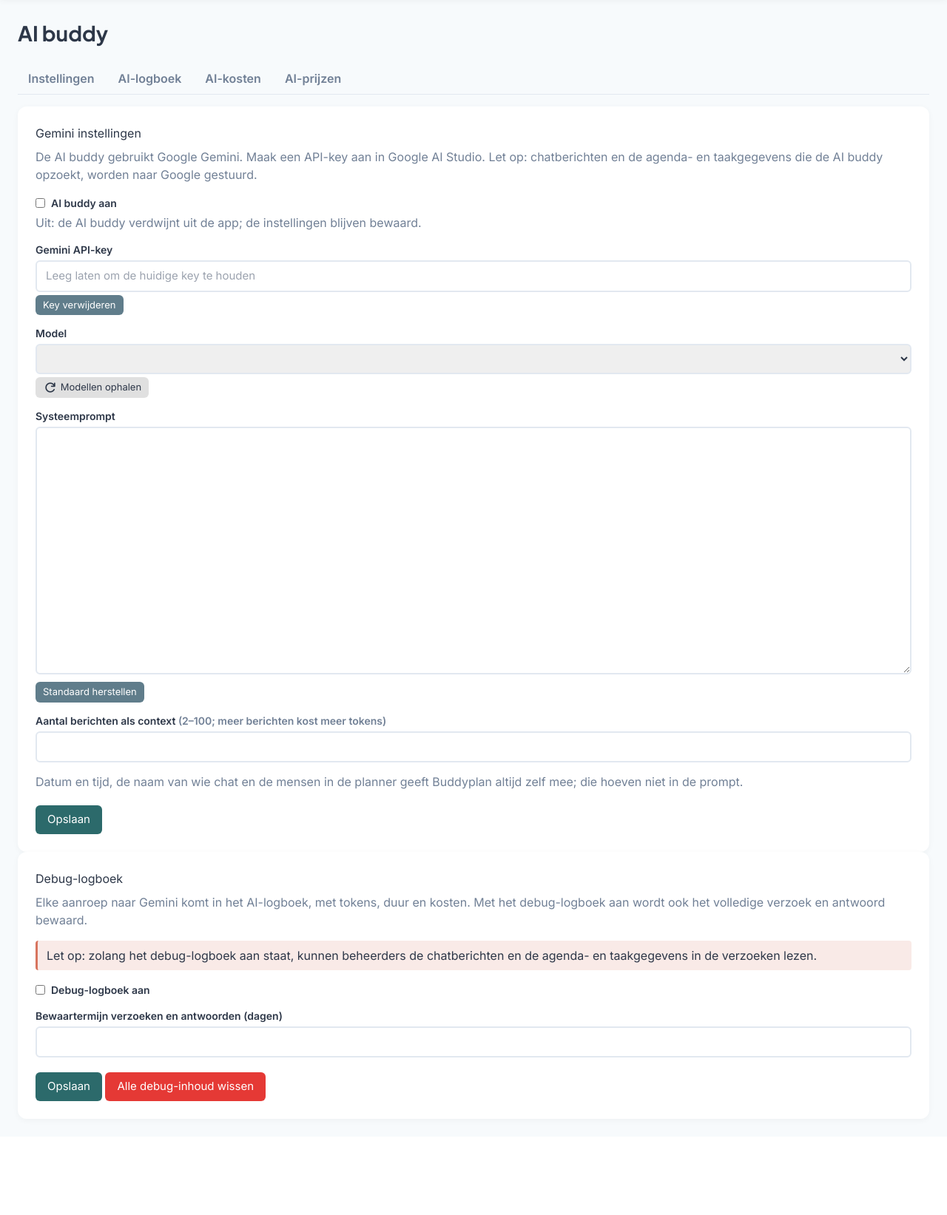
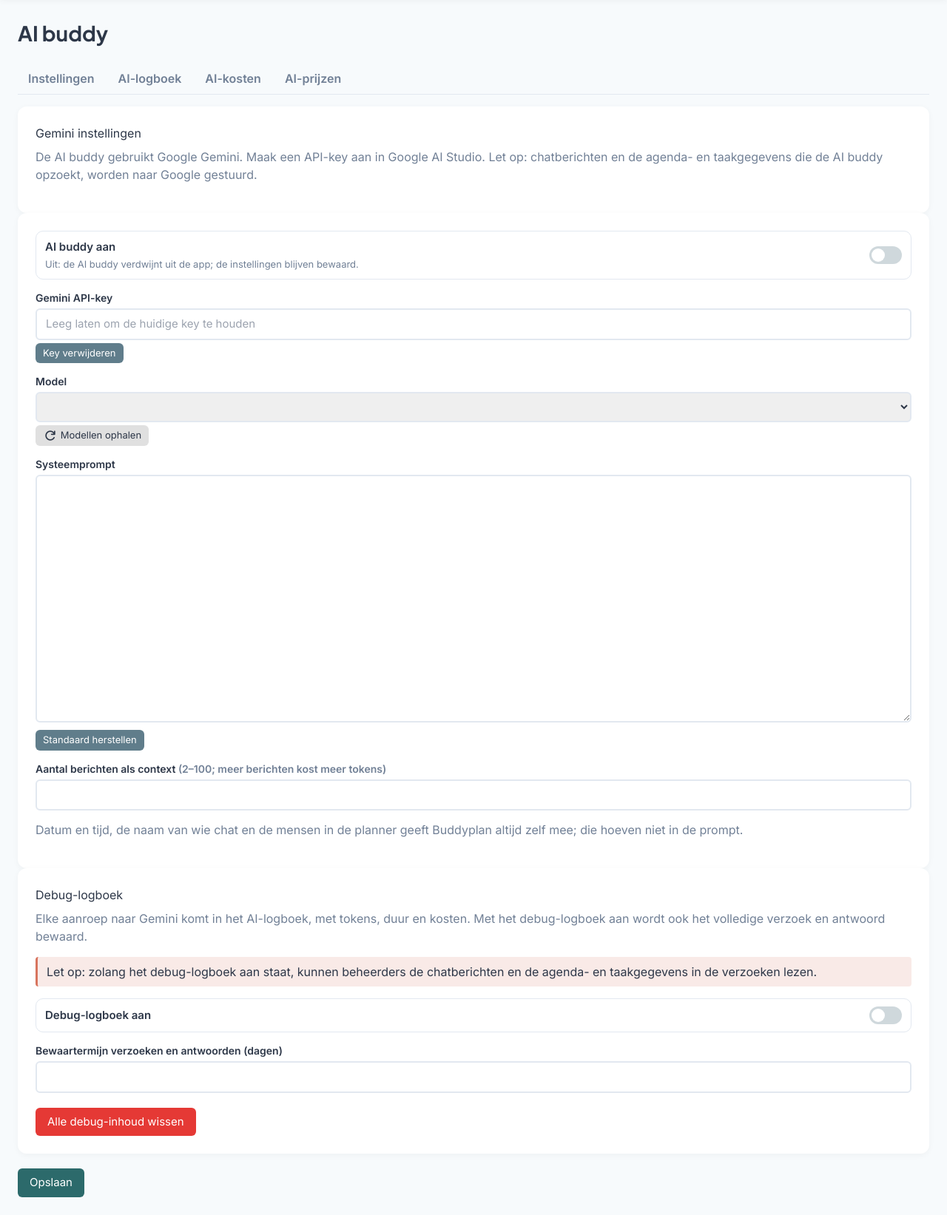
Before and after one commit to dennisyakkz/buddyplan, a FastAPI app: template backend/app/templates/admin_ai.html in a window 1280 px wide. Shown: the part 56-1699 px from the top of the page at 74% size. Before the commit the page ends 1571 px from the top, so only its background shows below. Run offline with FastAPI, Linux system fonts and the light colour scheme; the template is opened without the code that fills it, so the values that code supplies are empty; parts of the project's set-up code (start-up, migrations or seed data) failed here and were passed over.

Commit message:
Improve AI buddy settings UX: toggle switches and one save button
Replace the plain checkboxes for "AI buddy aan" and "Debug-logboek aan"
with the app's existing toggle-switch component, and hide each
section's settings while its switch is off. Merge the two separate
save buttons (one easy to miss mid-page) into a single form with one
Opslaan button. Also turn the free-text model field on the AI prices
page into a dropdown of known models, defaulting to the configured one.

```diff
--- a/backend/app/static/css/style.css
+++ b/backend/app/static/css/style.css
@@ -1420,8 +1420,6 @@ body {
 .ai-tabs a:hover { color: var(--text); }
 .ai-tabs a.active { color: var(--primary); border-bottom-color: var(--primary); }
 .ai-notice { background: var(--accent-light); border-left: 3px solid var(--accent); padding: 8px 12px; border-radius: 4px; margin-bottom: 16px; }
-.ai-checkbox { display: flex !important; align-items: center; gap: 8px; font-weight: 600; }
-.ai-checkbox input { width: auto !important; }
 .ai-filters { display: flex; flex-wrap: wrap; gap: 10px; align-items: flex-end; margin-bottom: 16px; }
 .ai-filters .form-group { margin-bottom: 0; min-width: 140px; }
 .ai-table-wrap { overflow-x: auto; }
--- a/backend/app/static/js/admin_ai.js
+++ b/backend/app/static/js/admin_ai.js
@@ -1,14 +1,27 @@
-// AI buddy settings (REQ-BE-081, REQ-BE-082)
+// AI buddy settings (REQ-BE-081, REQ-BE-082, REQ-BE-092, REQ-BE-093): one form, one save button.
 document.addEventListener("DOMContentLoaded", async () => {
+    const form = document.getElementById("ai-config-form");
     const keyInput = document.getElementById("ai-api-key");
     const keyHint = document.getElementById("ai-api-key-hint");
     const modelSelect = document.getElementById("ai-model");
     const promptInput = document.getElementById("ai-system-prompt");
     const promptState = document.getElementById("ai-prompt-state");
     const enabledInput = document.getElementById("ai-enabled");
+    const settingsFields = document.getElementById("ai-settings-fields");
     const contextInput = document.getElementById("ai-context-messages");
+    const debugEnabledInput = document.getElementById("ai-debug-enabled");
+    const debugFields = document.getElementById("ai-debug-fields");
+    const retentionInput = document.getElementById("ai-debug-retention");
     let config = null;
     let clearKey = false;
+
+    function updateSettingsVisibility() {
+        settingsFields.style.display = enabledInput.checked ? "" : "none";
+    }
+
+    function updateDebugVisibility() {
+        debugFields.style.display = debugEnabledInput.checked ? "" : "none";
+    }
 
     function showConfig(cfg) {
         config = cfg;
@@ -18,7 +31,11 @@ document.addEventListener("DOMContentLoaded", async () => {
         promptInput.value = cfg.system_prompt;
         enabledInput.checked = cfg.enabled;
         contextInput.value = cfg.context_messages;
+        debugEnabledInput.checked = cfg.debug_log_enabled;
+        retentionInput.value = cfg.debug_retention_days;
         updatePromptState();
+        updateSettingsVisibility();
+        updateDebugVisibility();
         setModels(cfg.model ? [{ name: cfg.model, display_name: cfg.model }] : [], cfg.model);
     }
 
@@ -61,6 +78,8 @@ document.addEventListener("DOMContentLoaded", async () => {
         keyHint.textContent = "(wordt verwijderd bij opslaan)";
     });
     promptInput.addEventListener("input", updatePromptState);
+    enabledInput.addEventListener("change", updateSettingsVisibility);
+    debugEnabledInput.addEventListener("change", updateDebugVisibility);
 
     try {
         showConfig(await api("/api/admin/ai/config"));
@@ -69,7 +88,7 @@ document.addEventListener("DOMContentLoaded", async () => {
         showToast("Laden mislukt: " + escapeHtml(err.message), "error");
     }
 
-    document.getElementById("ai-config-form").addEventListener("submit", async (e) => {
+    form.addEventListener("submit", async (e) => {
         e.preventDefault();
         try {
             const saved = await api("/api/admin/ai/config", {
@@ -81,6 +100,8 @@ document.addEventListener("DOMContentLoaded", async () => {
                     system_prompt: promptInput.value,
                     enabled: enabledInput.checked,
                     context_messages: parseInt(contextInput.value, 10),
+                    debug_log_enabled: debugEnabledInput.checked,
+                    debug_retention_days: parseInt(retentionInput.value, 10),
                 }),
             });
             const selected = modelSelect.value;
@@ -91,42 +112,6 @@ document.addEventListener("DOMContentLoaded", async () => {
                 ? "de AI buddy staat aan"
                 : saved.enabled ? "de AI buddy heeft nog een key en een model nodig" : "de AI buddy staat uit";
             showToast(`Instellingen opgeslagen, ${state}`, "success", 4000);
-        } catch (err) {
-            showToast("Opslaan mislukt: " + escapeHtml(err.message), "error");
-        }
-    });
-});
-
-// Debug log (REQ-BE-092, REQ-BE-093)
-document.addEventListener("DOMContentLoaded", async () => {
-    const form = document.getElementById("ai-debug-form");
-    if (!form) return;
-    const enabled = document.getElementById("ai-debug-enabled");
-    const retention = document.getElementById("ai-debug-retention");
-
-    function show(cfg) {
-        enabled.checked = cfg.debug_log_enabled;
-        retention.value = cfg.debug_retention_days;
-    }
-
-    try {
-        show(await api("/api/admin/ai/config"));
-    } catch (_err) {
-        // the settings form above already reports a failed load
-    }
-
-    form.addEventListener("submit", async (e) => {
-        e.preventDefault();
-        try {
-            const saved = await api("/api/admin/ai/config", {
-                method: "PUT",
-                body: JSON.stringify({
-                    debug_log_enabled: enabled.checked,
-                    debug_retention_days: parseInt(retention.value, 10),
-                }),
-            });
-            show(saved);
-            showToast(saved.debug_log_enabled ? "Debug-logboek staat aan" : "Debug-logboek staat uit", "success", 3000);
         } catch (err) {
             showToast("Opslaan mislukt: " + escapeHtml(err.message), "error");
         }
--- a/backend/app/static/js/admin_ai_prices.js
+++ b/backend/app/static/js/admin_ai_prices.js
@@ -14,8 +14,10 @@ document.addEventListener("DOMContentLoaded", async () => {
     }
 
     function render(models) {
-        document.getElementById("p-model-list").innerHTML = models
-            .map(m => `<option value="${escapeHtml(m.model)}">`).join("");
+        const configured = models.find(m => m.configured);
+        modelInput.innerHTML = models
+            .map(m => `<option value="${escapeHtml(m.model)}">${escapeHtml(m.model)}</option>`).join("");
+        if (configured) modelInput.value = configured.model;
         if (!models.length) {
             list.innerHTML = '<p class="ai-muted">Nog geen modellen. Stel een model in of voeg hieronder een prijs toe.</p>';
             return;
--- a/backend/app/templates/admin_ai.html
+++ b/backend/app/templates/admin_ai.html
@@ -14,11 +14,21 @@
         Let op: chatberichten en de agenda- en taakgegevens die de AI buddy opzoekt, worden naar Google gestuurd.
     </p>
 
+</div>
+
 <form id="ai-config-form">
-        <div class="form-group">
-            <label class="ai-checkbox"><input type="checkbox" id="ai-enabled"> AI buddy aan</label>
-            <span class="hint">Uit: de AI buddy verdwijnt uit de app; de instellingen blijven bewaard.</span>
+    <div class="settings-section">
+        <div class="toggle" style="margin-bottom:14px">
+            <div>
+                <div style="font-weight:600;font-size:15px">AI buddy aan</div>
+                <div style="color:var(--text-muted);font-size:13px;margin-top:2px">Uit: de AI buddy verdwijnt uit de app; de instellingen blijven bewaard.</div>
             </div>
+            <label class="switch">
+                <input type="checkbox" id="ai-enabled">
+                <span class="slider"></span>
+            </label>
+        </div>
+        <div id="ai-settings-fields">
             <div class="form-group">
                 <label for="ai-api-key">Gemini API-key <span class="hint" id="ai-api-key-hint"></span></label>
                 <input type="password" id="ai-api-key" maxlength="255" autocomplete="off" placeholder="Leeg laten om de huidige key te houden">
@@ -43,10 +53,7 @@
             <p class="hint">
                 Datum en tijd, de naam van wie chat en de mensen in de planner geeft Buddyplan altijd zelf mee; die hoeven niet in de prompt.
             </p>
-        <div class="form-actions">
-            <button type="submit" class="btn btn-primary">Opslaan</button>
         </div>
-    </form>
     </div>
 
     <div class="settings-section">
@@ -58,20 +65,30 @@
         <p class="ai-notice">
             Let op: zolang het debug-logboek aan staat, kunnen beheerders de chatberichten en de agenda- en taakgegevens in de verzoeken lezen.
         </p>
-    <form id="ai-debug-form">
-        <div class="form-group">
-            <label class="ai-checkbox"><input type="checkbox" id="ai-debug-enabled"> Debug-logboek aan</label>
+        <div class="toggle" style="margin-bottom:14px">
+            <div>
+                <div style="font-weight:600;font-size:15px">Debug-logboek aan</div>
             </div>
+            <label class="switch">
+                <input type="checkbox" id="ai-debug-enabled">
+                <span class="slider"></span>
+            </label>
+        </div>
+        <div id="ai-debug-fields">
             <div class="form-group">
                 <label for="ai-debug-retention">Bewaartermijn verzoeken en antwoorden (dagen)</label>
                 <input type="number" id="ai-debug-retention" min="1" max="90" step="1" required>
             </div>
+        </div>
+        <div class="form-actions">
+            <button type="button" class="btn btn-danger" id="btn-clear-debug">Alle debug-inhoud wissen</button>
+        </div>
+    </div>
+
     <div class="form-actions">
         <button type="submit" class="btn btn-primary">Opslaan</button>
-            <button type="button" class="btn btn-danger" id="btn-clear-debug">Alle debug-inhoud wissen</button>
     </div>
 </form>
-</div>
 {% endblock %}
 
 {% block scripts %}
--- a/backend/app/templates/admin_ai_prices.html
+++ b/backend/app/templates/admin_ai_prices.html
@@ -20,8 +20,7 @@
     <form class="ai-price-form" id="ai-price-form">
         <div class="form-group">
             <label for="p-model">Model</label>
-            <input type="text" id="p-model" list="p-model-list" maxlength="100" required>
-            <datalist id="p-model-list"></datalist>
+            <select id="p-model" required></select>
         </div>
         <div class="form-group">
             <label for="p-input">Input (€ per 1M)</label>
```
Lines whose indentation alone changed are shown as unchanged.
